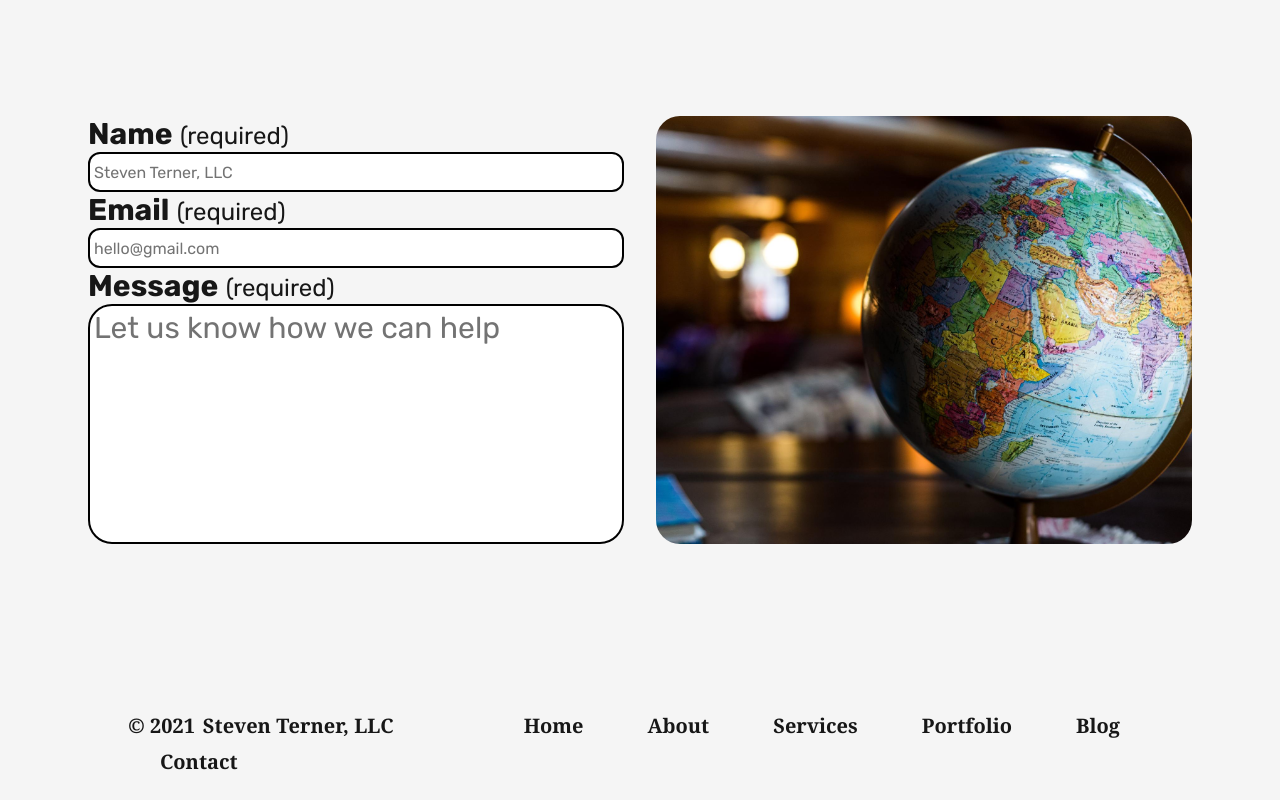
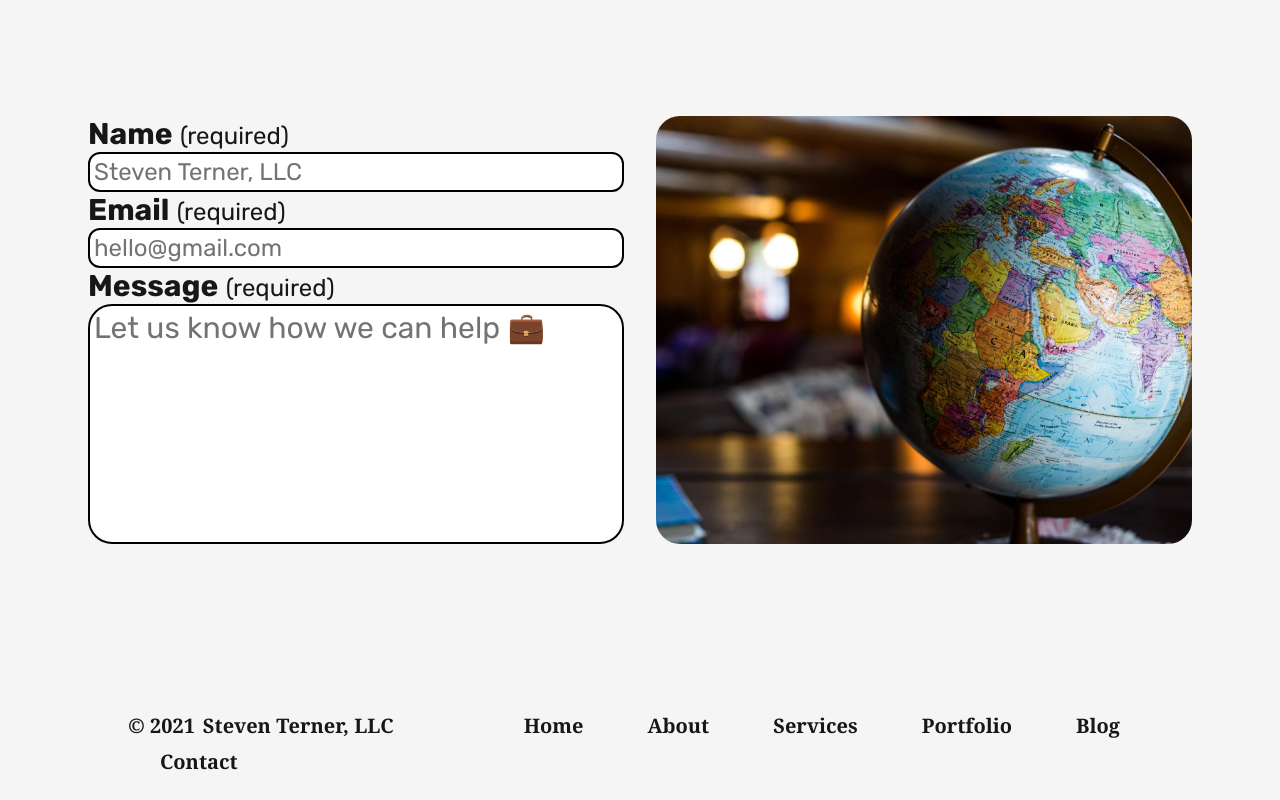
Before and after one commit to DoctorDerek/steven-terner.github.io, a Next.js app: page /contact in a window 1280 px wide. Shown: the part 972-1772 px from the top of the page. Built offline with nearby package versions, Linux system fonts and the light colour scheme; a web font is replaced by a local one.

Commit message:
Fix placeholder text sizes to be larger

```diff
--- a/components/ContactForm.js
+++ b/components/ContactForm.js
@@ -13,7 +13,7 @@ export default function ContactForm() {
       </label>
       <input
         type="text"
-        className="w-full h-10 pl-1 align-top border-2 border-black border-solid rounded-xl"
+        className="w-full h-10 pl-1 text-xl align-top border-2 border-black border-solid rounded-xl md:text-2xl"
         name="email"
         id="email"
         placeholder="Steven Terner, LLC"
@@ -25,7 +25,7 @@ export default function ContactForm() {
       </label>
       <input
         type="text"
-        className="w-full h-10 pl-1 align-top border-2 border-black border-solid rounded-xl"
+        className="w-full h-10 pl-1 text-xl align-top border-2 border-black border-solid rounded-xl md:text-2xl"
         name="name"
         id="name"
         placeholder="hello@gmail.com"
@@ -38,7 +38,7 @@ export default function ContactForm() {
       <input
         type="textarea"
         className="w-full pb-48 pl-1 align-top border-2 border-black border-solid rounded-3xl h-60"
-        placeholder="Let us know how we can help"
+        placeholder="Let us know how we can help 💼"
         name="message"
         id="message"
       />
```
